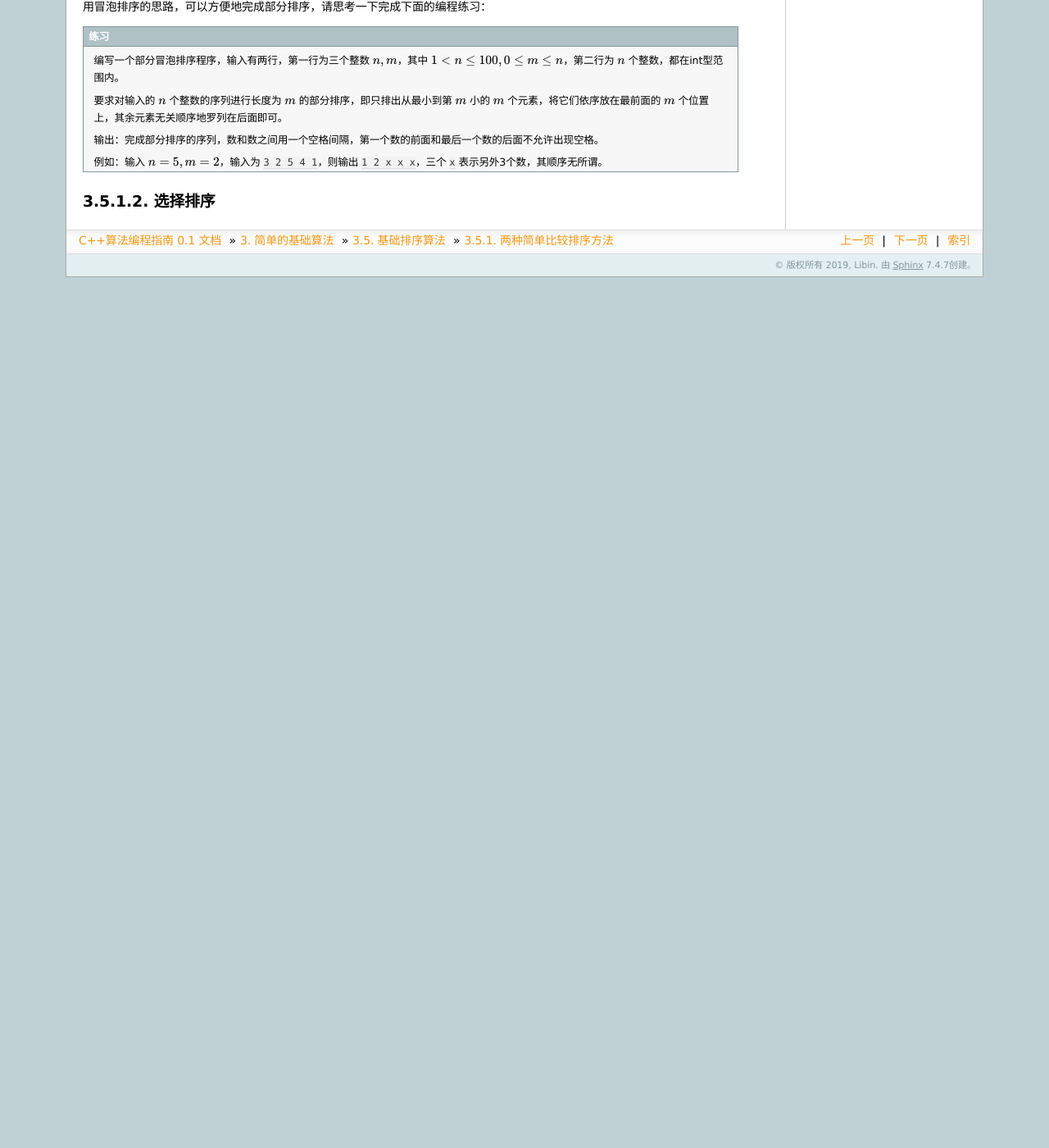
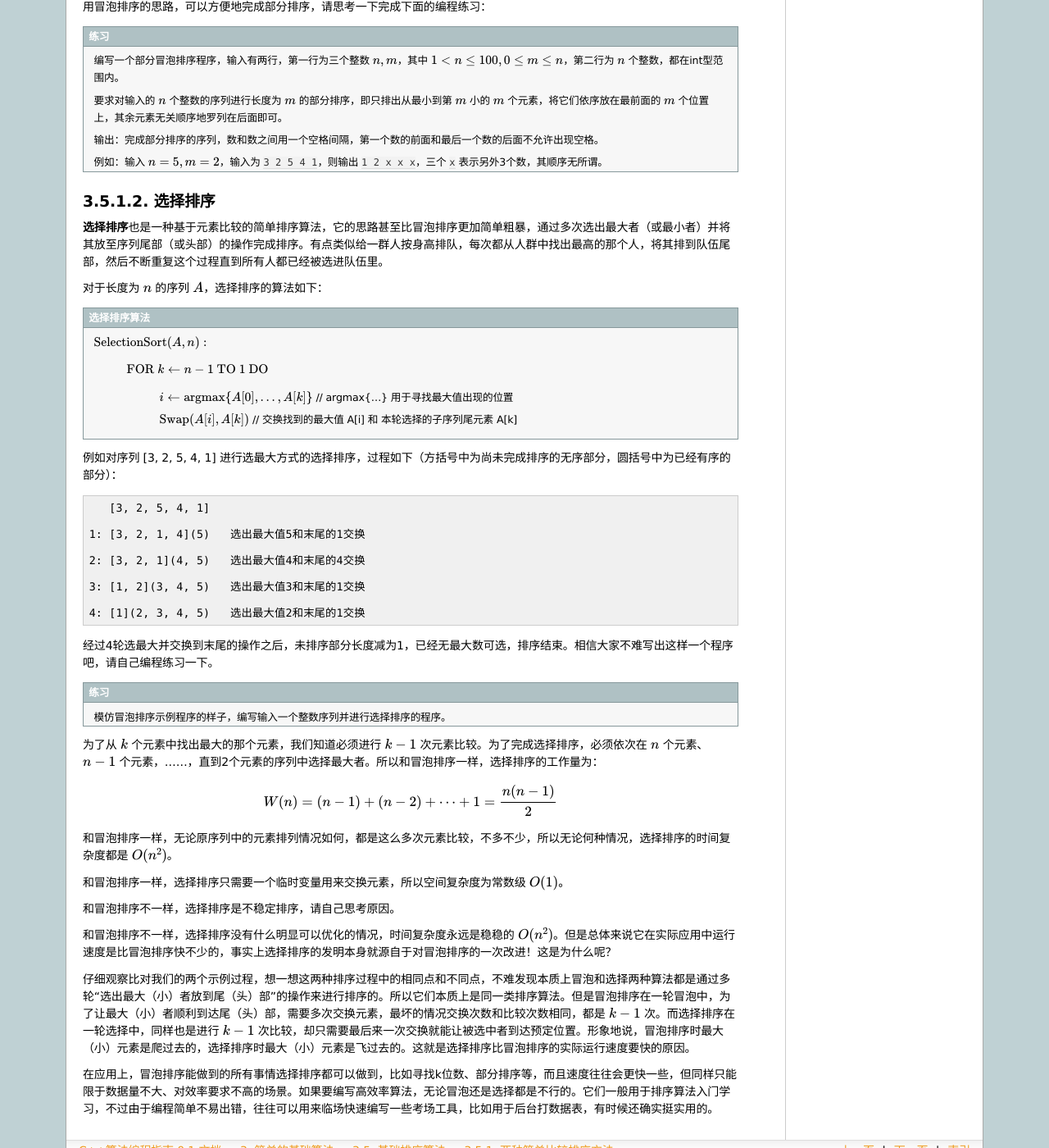
Before and after one commit to majorli/algo_guide, a Sphinx documentation site: the page built from source/ch02/sec05/251_two_simple_sorts.rst, in a window 1280 px wide and 1400 px high, scrolled down 2470 px. Shown: the whole window at 82% size. Built offline with Sphinx 7.4.7, drawn with Linux system fonts in a browser that asks for light colours; formulas are drawn with MathJax 3; before the commit the page ends 2808 px from its top, so only the background shows below that.

Commit message:
20200317_2222draft

```diff
--- a/source/ch02/sec05/251_two_simple_sorts.rst
+++ b/source/ch02/sec05/251_two_simple_sorts.rst
@@ -7,7 +7,7 @@
 
    要知道，时间复杂度表示的是一个变化趋势，而不是绝对的速度函数。同样是 :math:`O(n\log n)` 的算法，可能速度上也会有不小的差距。而 :math:`O(n^2)` 和 :math:`O(n\log n)` 的两个算法，在数据规模比较小的时候往往还是 :math:`O(n^2)` 时间的算法跑得更快。这里有数学理论上的和编程技术上的两方面的原因：
 
-   从数学理论上来看，时间复杂度的函数表达式隐藏了常数系数，这是因为当 :math:`n` 越来越大之后，常数系数的影响可以忽略不计，函数的阶就决定了谁快谁慢。但是在数据规模比较小的时候，常数系数的大小就会产生影响。例如一个 :math:`O(n^2)` 的算法，它实际工作量为 :math:`n^2\over4`，另一个 :math:`O(n\log n)` 时间的算法，实际工作量为 :math:`4n\log(n)`，那么在 :math:`n\le108` 的时候，还是那个 :math:`O(n^2)` 算法速度快。
+   从数学理论上来看，时间复杂度的函数表达式隐藏了常数系数，这是因为当 :math:`n` 越来越大之后，常数系数的影响可以忽略不计，函数的阶就决定了谁快谁慢。但是在数据规模比较小的时候，常数系数的大小就会产生影响。例如一个 :math:`O(n^2)` 的算法，它实际工作量为 :math:`n^2\over4`，另外还有一个 :math:`O(n\log n)` 时间的算法，实际工作量为 :math:`4n\log(n)`，那么在 :math:`n\le108` 的时候，还是那个 :math:`O(n^2)` 算法速度快。
 
    从编程技术上来看，要实现 :math:`O(n\log n)` 时间的排序算法，就必须用到递归的技术，但是递归本身是有时间开销的。调用函数需要有一系列背后的操作，传值、跳转、返回、复制返回值等，这些都是时间开销。所以当数据量很小的时候，递归的算法并不一定更快。
 
@@ -123,3 +123,55 @@
 
 选择排序
 ^^^^^^^^^^^^^^^^^^^^
+
+:strong:`选择排序`\ 也是一种基于元素比较的简单排序算法，它的思路甚至比冒泡排序更加简单粗暴，通过多次选出最大者（或最小者）并将其放至序列尾部（或头部）的操作完成排序。有点类似给一群人按身高排队，每次都从人群中找出最高的那个人，将其排到队伍尾部，然后不断重复这个过程直到所有人都已经被选进队伍里。
+
+对于长度为 :math:`n` 的序列 :math:`A`，选择排序的算法如下：
+
+.. admonition:: 选择排序算法
+
+   :math:`\text{SelectionSort}(A,n):`
+
+      :math:`\text{FOR  }k\leftarrow n-1 \text{  TO  }1\text{  DO}`
+
+         :math:`i\leftarrow\text{argmax}\{A[0],\dots,A[k]\}`    // argmax{...} 用于寻找最大值出现的位置
+
+         :math:`\text{Swap}(A[i], A[k])`                        // 交换找到的最大值 A[i] 和 本轮选择的子序列尾元素 A[k]
+
+例如对序列 [3, 2, 5, 4, 1] 进行选最大方式的选择排序，过程如下（方括号中为尚未完成排序的无序部分，圆括号中为已经有序的部分）：
+
+.. code-block:: none
+
+      [3, 2, 5, 4, 1]
+
+   1: [3, 2, 1, 4](5)   选出最大值5和末尾的1交换
+
+   2: [3, 2, 1](4, 5)   选出最大值4和末尾的4交换
+
+   3: [1, 2](3, 4, 5)   选出最大值3和末尾的1交换
+
+   4: [1](2, 3, 4, 5)   选出最大值2和末尾的1交换
+
+经过4轮选最大并交换到末尾的操作之后，未排序部分长度减为1，已经无最大数可选，排序结束。相信大家不难写出这样一个程序吧，请自己编程练习一下。
+
+.. admonition:: 练习
+
+   模仿冒泡排序示例程序的样子，编写输入一个整数序列并进行选择排序的程序。
+
+为了从 :math:`k` 个元素中找出最大的那个元素，我们知道必须进行 :math:`k-1` 次元素比较。为了完成选择排序，必须依次在 :math:`n` 个元素、:math:`n-1` 个元素，......，直到2个元素的序列中选择最大者。所以和冒泡排序一样，选择排序的工作量为：
+
+.. math::
+
+   W(n) = (n-1)+(n-2)+\cdots+1=\frac{n(n-1)}{2}
+
+和冒泡排序一样，无论原序列中的元素排列情况如何，都是这么多次元素比较，不多不少，所以无论何种情况，选择排序的时间复杂度都是 :math:`O(n^2)`。
+
+和冒泡排序一样，选择排序只需要一个临时变量用来交换元素，所以空间复杂度为常数级 :math:`O(1)`。
+
+和冒泡排序不一样，选择排序是不稳定排序，请自己思考原因。
+
+和冒泡排序不一样，选择排序没有什么明显可以优化的情况，时间复杂度永远是稳稳的 :math:`O(n^2)`。但是总体来说它在实际应用中运行速度是比冒泡排序快不少的，事实上选择排序的发明本身就源自于对冒泡排序的一次改进！这是为什么呢？
+
+仔细观察比对我们的两个示例过程，想一想这两种排序过程中的相同点和不同点，不难发现本质上冒泡和选择两种算法都是通过多轮“选出最大（小）者放到尾（头）部”的操作来进行排序的。所以它们本质上是同一类排序算法。但是冒泡排序在一轮冒泡中，为了让最大（小）者顺利到达尾（头）部，需要多次交换元素，最坏的情况交换次数和比较次数相同，都是 :math:`k-1` 次。而选择排序在一轮选择中，同样也是进行 :math:`k-1` 次比较，却只需要最后来一次交换就能让被选中者到达预定位置。形象地说，冒泡排序时最大（小）元素是爬过去的，选择排序时最大（小）元素是飞过去的。这就是选择排序比冒泡排序的实际运行速度要快的原因。
+
+在应用上，冒泡排序能做到的所有事情选择排序都可以做到，比如寻找k位数、部分排序等，而且速度往往会更快一些，但同样只能限于数据量不大、对效率要求不高的场景。如果要编写高效率算法，无论冒泡还是选择都是不行的。它们一般用于排序算法入门学习，不过由于编程简单不易出错，往往可以用来临场快速编写一些考场工具，比如用于后台打数据表，有时候还确实挺实用的。
```
